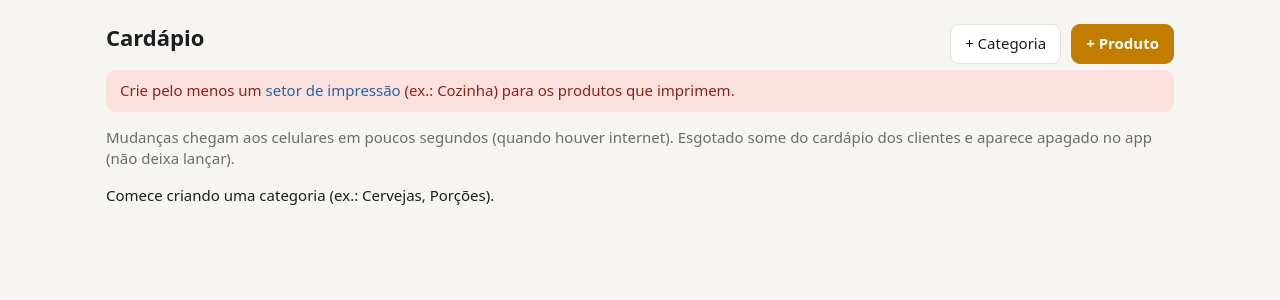
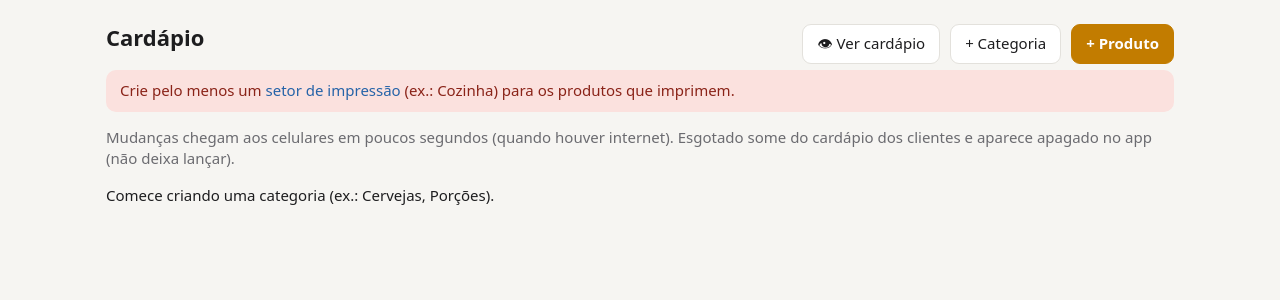
Before and after one commit to RodrigoRicardoAlves/comandas-brasil, a Django app: template servidor/painel/templates/painel/cardapio.html in a window 1280 px wide. Shown: the top 300 px of the page. Run offline with Django 5.2, Linux system fonts and the light colour scheme; the template is opened without the code that fills it, so the values that code supplies are empty.

Commit message:
Painel: botão "Ver cardápio" abre o cardápio do cliente
Co-Authored-By: Claude Opus 5.5 <noreply@anthropic.com>

```diff
--- a/servidor/painel/templates/painel/cardapio.html
+++ b/servidor/painel/templates/painel/cardapio.html
@@ -2,6 +2,7 @@
 {% block titulo %}Cardápio{% endblock %}
 {% block conteudo %}
 <div class="linha"><h1 class="esp">Cardápio</h1>
+  <a class="btn" href="{% url 'publico:cardapio' request.bar.slug %}" target="_blank" rel="noopener">👁 Ver cardápio</a>
   <a class="btn" href="{% url 'painel:categoria_nova' %}">+ Categoria</a>
   <a class="btn prim" href="{% url 'painel:produto_novo' %}">+ Produto</a></div>
 {% if not setores %}<div class="msg error">Crie pelo menos um <a href="{% url 'painel:setores' %}">setor de impressão</a> (ex.: Cozinha) para os produtos que imprimem.</div>{% endif %}
```
